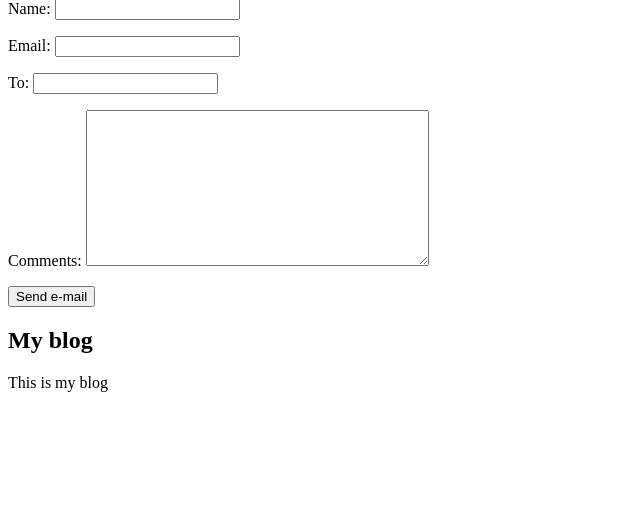
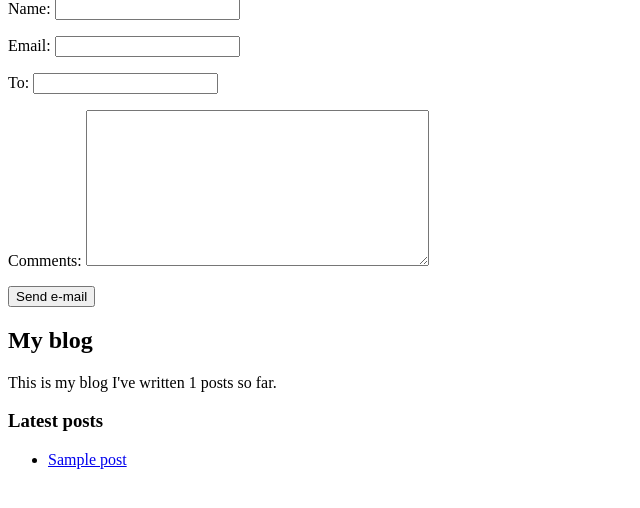
Before and after one commit to manny-uncharted/Django-review-1.-Blog-Application, a Django app: page /blog/1/share/ in a window 1280 px wide. Shown: the part 81-589 px from the top of the page, without its empty margins (0-640 px from the left). Run offline with Django 4.2, Linux system fonts and the light colour scheme; tables that the repository leaves empty hold one stand-in row (values such as "Sample post").

Commit message:
worked on updating latest posts

```diff
--- a/mysite/blog/templates/blog/base.html
+++ b/mysite/blog/templates/blog/base.html
@@ -1,3 +1,4 @@
+{% load blog_tags %}
 {% load static %}
 <!DOCTYPE html>
 <html>
@@ -14,7 +15,12 @@
 
         <div id="sidebar">
             <h2>My blog</h2>
-            <p>This is my blog</p>
+            <p>
+                This is my blog
+                I've written {% total_posts %} posts so far.
+            </p>
+            <h3>Latest posts</h3>
+            {% show_latest_posts 3 %}
         </div>
     </body>
 </html>
--- /dev/null
+++ b/mysite/blog/templates/blog/post/latest_posts.html
@@ -0,0 +1,7 @@
+<ul>
+    {% for post in latest_posts %}
+        <li>
+            <a href="{{ post.get_absolute_url }}">{{ post.title }}</a>
+        </li>
+    {% endfor %}
+</ul>
--- /dev/null
+++ b/mysite/blog/templatetags/blog_tags.py
@@ -0,0 +1,18 @@
+from django import template
+from ..models import Post
+
+register = template.Library()
+
+
+"""
+Creating a simple tag to retrieve the total posts that have been published on the blog.
+"""
+@register.simple_tag
+def total_posts():
+    return Post.published.count()
+
+
+@register.inclusion_tag('blog/post/latest_posts.html')
+def show_latest_posts(count=5):
+    latest_posts = Post.published.order_by('-publish')[:count]
+    return {'latest_posts': latest_posts}
```
Also changed, not shown: mysite/blog/templatetags/__init__.py (added).
